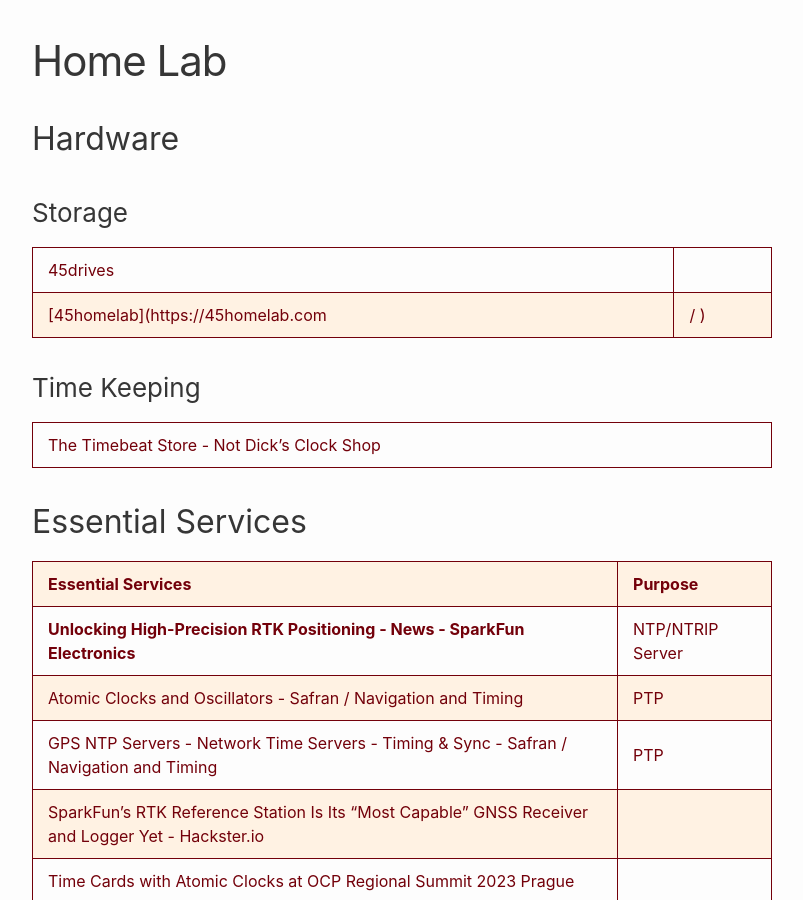
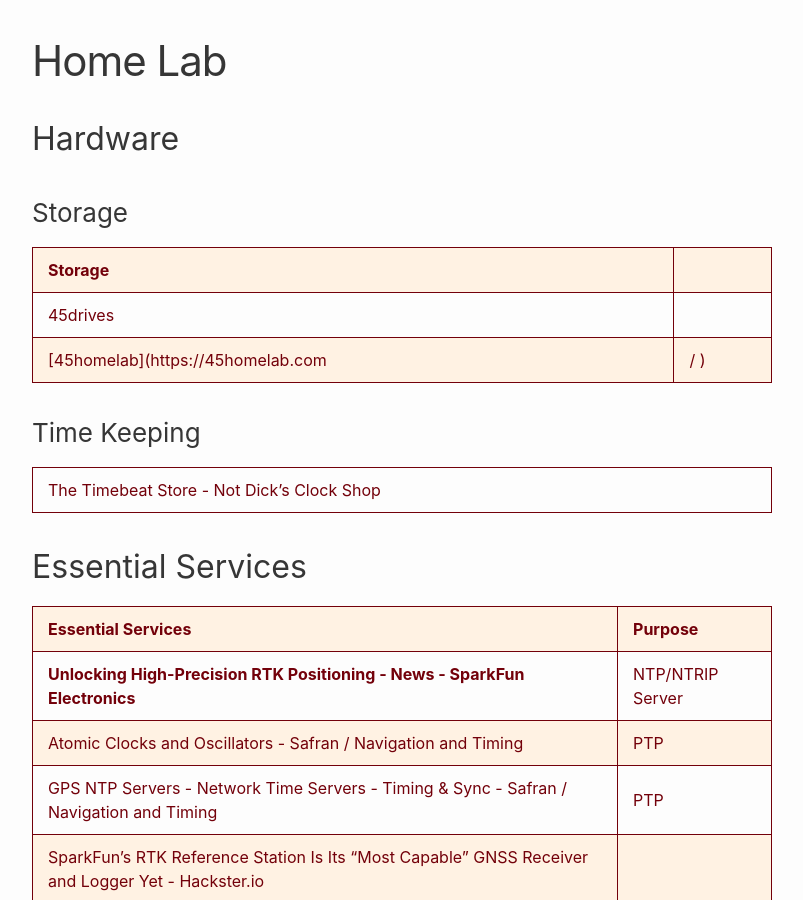
Before and after one commit to RalphHightower/RalphHightower, a Jekyll site: the page built from HomeLab.md, in a window 1280 px wide and 900 px high, scrolled down 1379 px. Shown: the whole window, without its empty margins (238-1041 px from the left). Built offline with Jekyll 4.4.1, drawn with Linux system fonts in a browser that asks for light colours; our own code applies the rules of GitHub Pages for plain Markdown files.

Commit message:
[fix](doc): fix Storage table

```diff
--- a/HomeLab.md
+++ b/HomeLab.md
@@ -4,6 +4,8 @@
 
 ### Storage
 
+| Storage |
+|---|
 | [45drives](https://www.45drives.com/ ) |
 | [45homelab](https://45homelab.com|/ ) |
 
```
